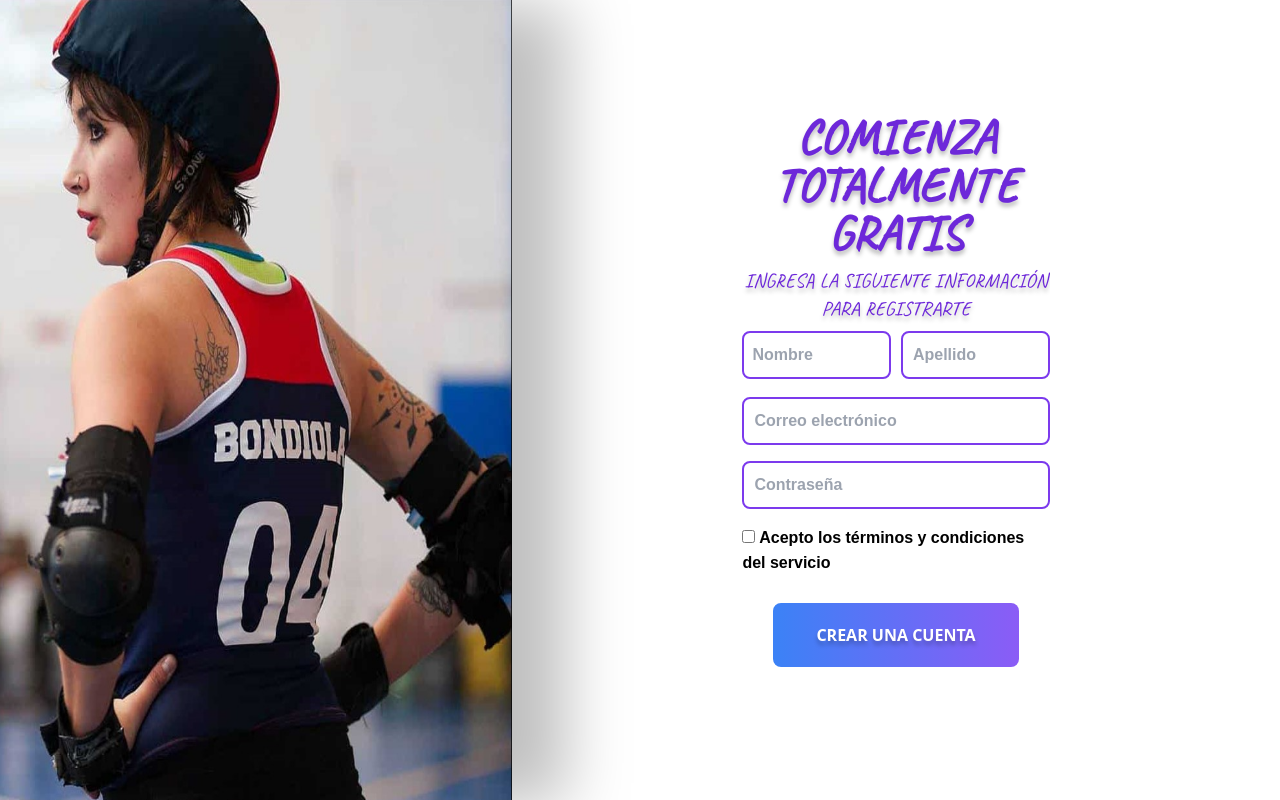
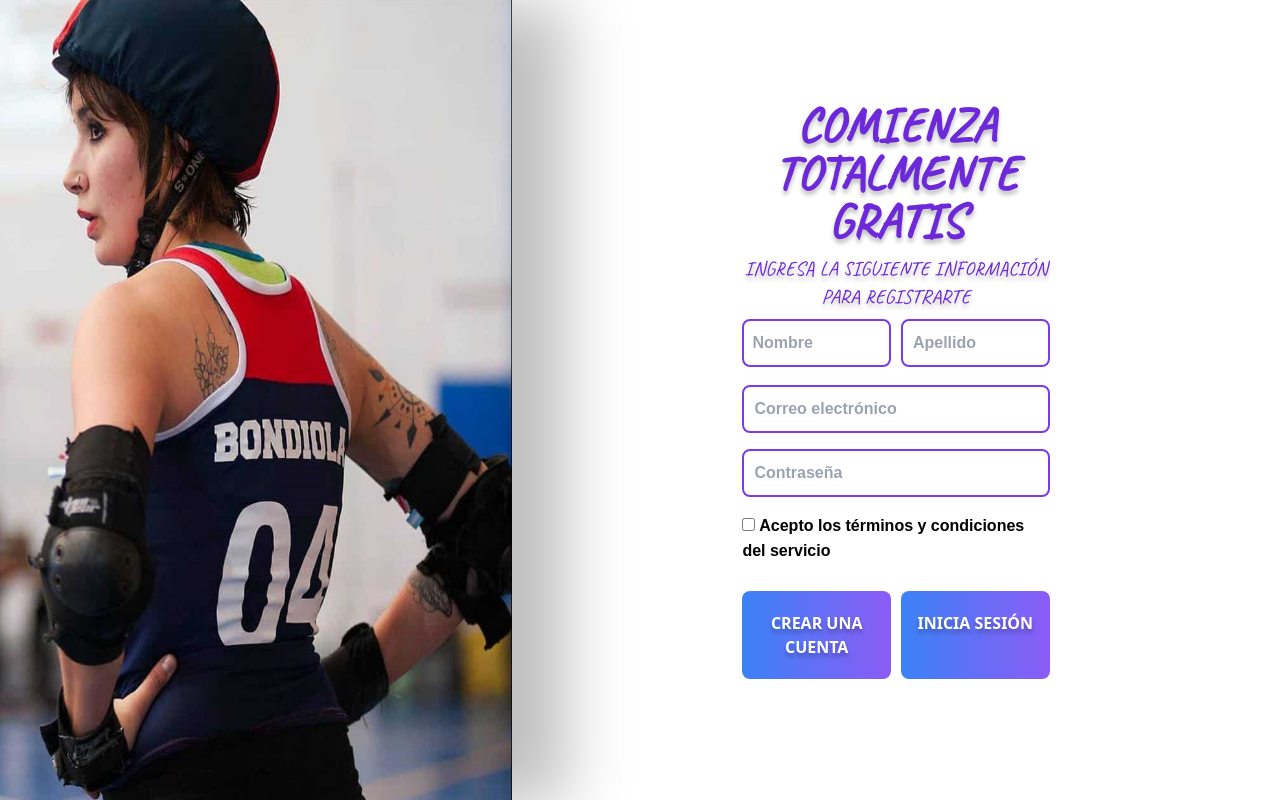
Before and after one commit to Nois1nsan3/NativasApp, a React (Vite) app: page /registrate in a window 1280 px wide. Built offline with nearby package versions, Linux system fonts and the light colour scheme; a web font is replaced by a local one.

Commit message:
agregado boton inicio de sesion

```diff
--- a/src/components/FormularioRegistro.jsx
+++ b/src/components/FormularioRegistro.jsx
@@ -1,3 +1,5 @@
+import { Link } from 'react-router-dom'
+
 export function FormularioRegistro () {
   return (
     <form className='w-2/5 h-full flex flex-col items-center justify-center gap-2 overflow-hidden'>
@@ -44,18 +46,27 @@ export function FormularioRegistro () {
       {/* input checkbox */}
       <div className='w-full'>
         <label className='font-mplus font-bold'>
-          <input type='checkbox' required /> Acepto los términos y condiciones
-          del servicio
+          <input type='checkbox' required /> Acepto los términos y condiciones del servicio
         </label>
       </div>
+
+      {/* container de los botones */}
+      <div className='w-full flex gap-2.5'>
+
         {/* boton de registro */}
         <button
-        className='btn-indigo w-4/5 my-5 py-5 bg-gradient-to-r from-blue-500 to-violet-500 text-white font-semibold rounded-lg'
+          className='btn-indigo w-1/2 my-5 py-5 bg-gradient-to-r from-blue-500 to-violet-500 text-white font-semibold rounded-lg'
           type='submit'
         >
           CREAR UNA CUENTA
         </button>
+
+        {/* boton de inicio de sesion */}
+        <Link to='/Login/' className='btn-indigo w-1/2 my-5 py-5 bg-gradient-to-r from-blue-500 to-violet-500 text-white font-semibold rounded-lg text-center'>
+          INICIA SESIÓN
+        </Link>
+
+      </div>
     </form>
-
   )
 }
```
Lines whose indentation alone changed are shown as unchanged.
